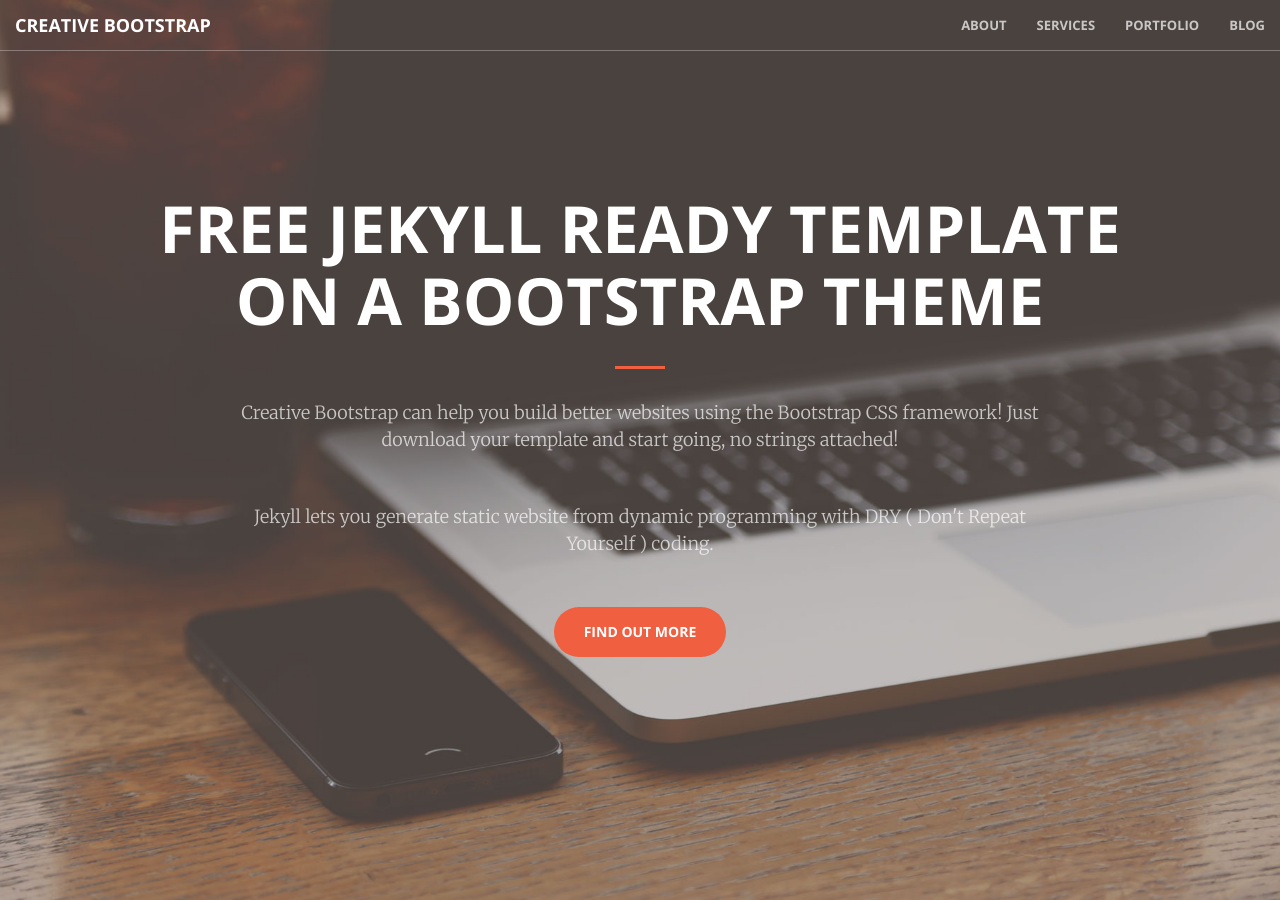
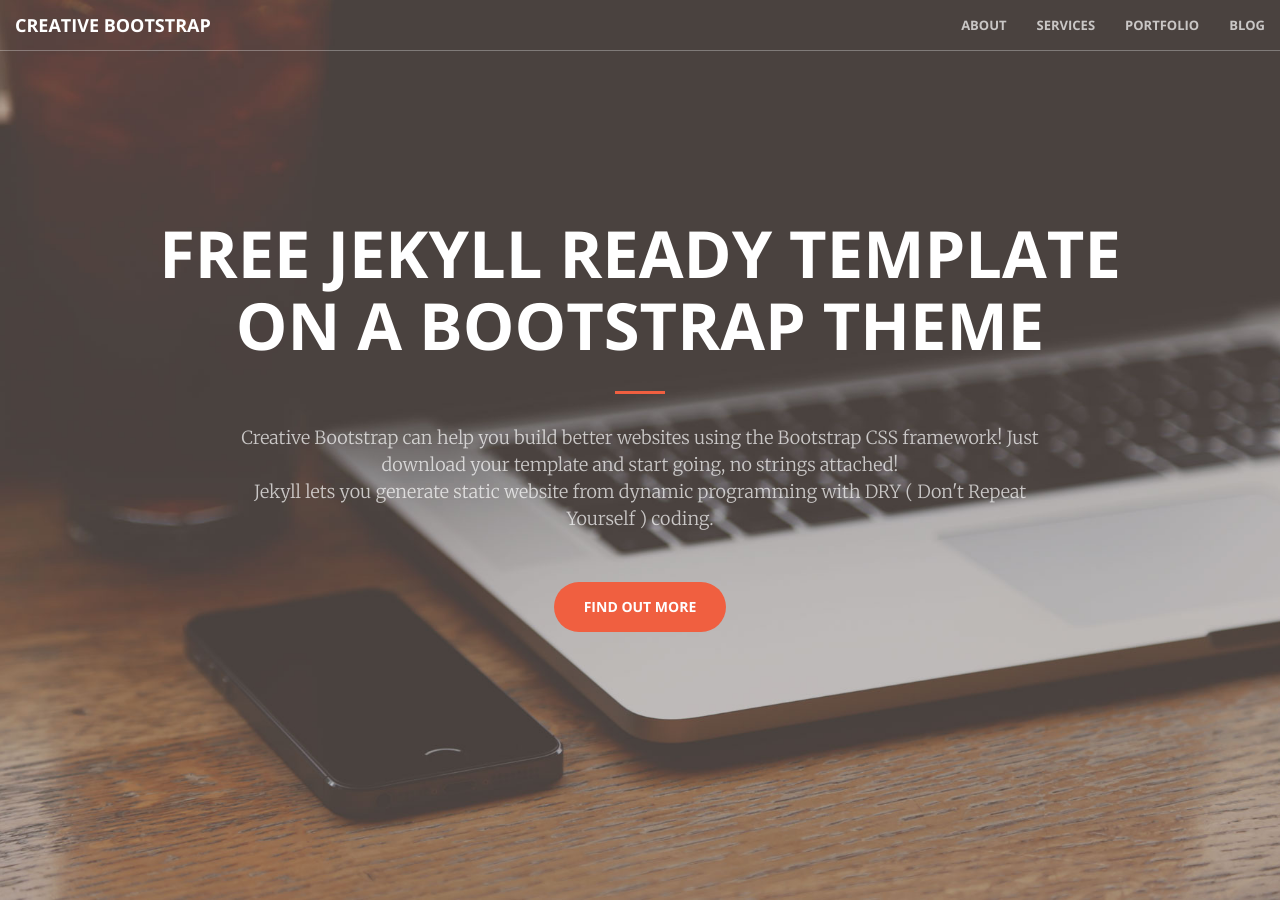
Before and after one commit to IamManchanda/creative-bootstrap, a Jekyll site: the page built from index.html, in a window 1280 px wide and 900 px high. Built offline with Jekyll 4.4.1, drawn with Linux system fonts in a browser that asks for light colours.

```diff
--- a/index.html
+++ b/index.html
@@ -8,8 +8,9 @@ description: Your Favorite Source of Free Bootstrap Themes
 		<div class="header-content-inner">
 			<h1>Free Jekyll ready template on a Bootstrap Theme</h1>
 			<hr>
-			<p>Creative Bootstrap can help you build better websites using the Bootstrap CSS framework! Just download your template and start going, no strings attached!</p>
-			<p>Jekyll lets you generate static website from dynamic programming with DRY ( Don't Repeat Yourself ) coding.</p>
+			<p>Creative Bootstrap can help you build better websites using the Bootstrap CSS framework! Just download your template and start going, no strings attached!
+			<br/>
+			Jekyll lets you generate static website from dynamic programming with DRY ( Don't Repeat Yourself ) coding.</p>
 			<p><a href="{{ site.baseurl }}/about.html" class="btn btn-primary btn-xl page-scroll">Find Out More</a></p>
 		</div>
 	</div>
```
